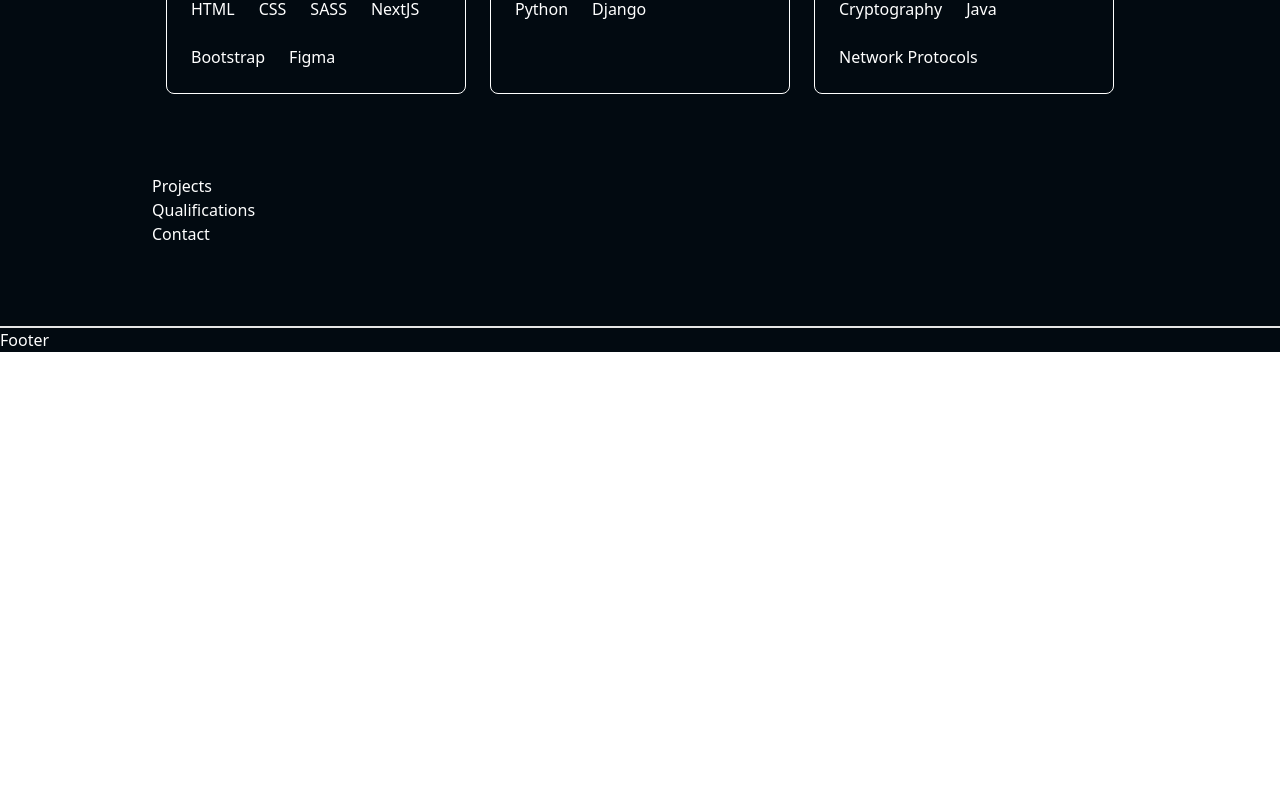
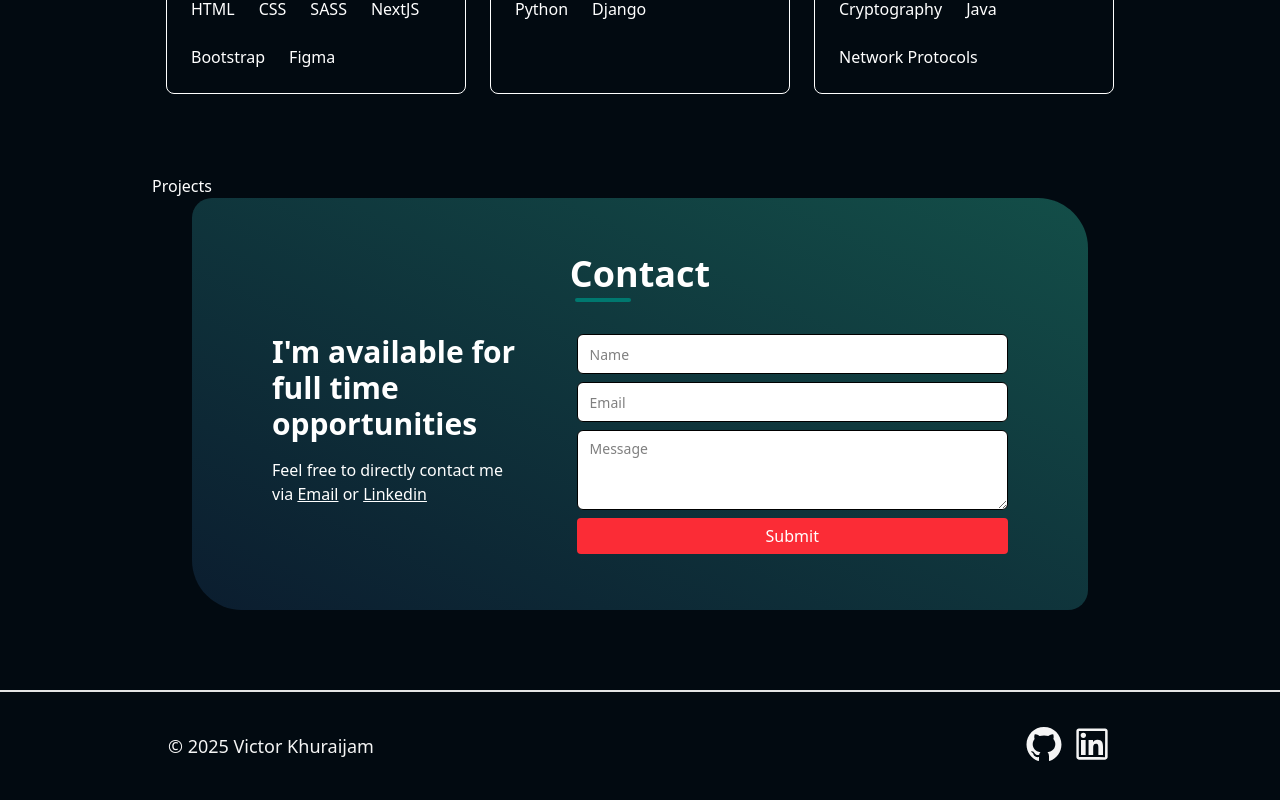
Before and after one commit to VictorKhuraijam/Website, a React (Vite) app: page / in a window 1280 px wide. Shown: the part 1570-2370 px from the top of the page. Before the commit the page ends 1922 px from the top, so only its background shows below. Built offline with nearby package versions, Linux system fonts and the light colour scheme.

Commit message:
contact.jsx done

```diff
--- a/package.json
+++ b/package.json
@@ -11,6 +11,7 @@
   },
   "dependencies": {
     "@tailwindcss/vite": "^4.1.3",
+    "axios": "^1.8.4",
     "lottie-react": "^2.4.1",
     "react": "^19.0.0",
     "react-dom": "^19.0.0",
--- a/src/components/Contact/Contact.tsx
+++ b/src/components/Contact/Contact.tsx
@@ -1,9 +1,114 @@
-import React from 'react'
+import axios from "axios";
+import { FormEvent, useState } from "react";
+import Loading from "../Loading";
+import { Link } from "react-router-dom";
+import { toast } from "react-toastify";
+
+
+const email = "khuraijamvictor@gmail.com";
 
 function Contact() {
-  return (
-    <div>Contact</div>
-  )
+	const [loading, setLoading] = useState(false);
+
+	const onSubmitForm = async (event: FormEvent<HTMLFormElement>) => {
+		event.preventDefault();
+		setLoading(true);
+		const formData = new FormData(event.target as HTMLFormElement);
+
+		formData.append("access_key", "a5940292-2ce6-4ee3-bcb6-a9ea68251fce");
+
+		try {
+			const response = await axios.post(
+				"https://api.web3forms.com/submit",
+				formData,
+				{
+					headers: {
+						"Content-Type": "multipart/form-data",
+					},
+				}
+			);
+
+			if (response.data.success) {
+				// console.log("Success", response);
+				toast.success(response.data.message);
+			} else {
+				// console.log("Error", response);
+				toast.error(response.data.message);
+			}
+		} catch (error) {
+			console.error("An error occurred", error);
+			toast.error("An error occurred, please try again later");
+		}
+		setLoading(false);
+	};
+	return (
+		<section id="contact">
+			<div
+				className="animate-fadeIn animation-delay-2 mx-auto p-6 md:px-10 py-14 max-w-4xl
+							bg-gradient-to-tr from-[#0B1D2F] to-[#134E48]
+							rounded-tl-[20px] rounded-br-[20px] rounded-tr-[50px] rounded-bl-[50px] contact-shadow"
+			>
+				<h2 className="mb-10 text-3xl font-bold md:mt-0 md:text-4xl text-center">
+					Contact
+					<hr
+						className="w-12 border-t-4 rounded border-teal-700 absolute left-[50%] -translate-x-[54px]
+									md:mt-1 md:w-14 md:-translate-x-[65px]"
+					/>
+				</h2>
+				<div className="flex flex-col items-center md:flex-row md:items-start md:px-10">
+					<div className="md:w-2/5 mb-8 text-center md:text-left md:pr-10 md:mr-4">
+						<h3 className="text-2xl md:text-3xl font-semibold mb-4">
+							I'm available for full time opportunities
+						</h3>
+						<p>
+							Feel free to directly contact me via{" "}
+							<Link
+								className="hover:text-secondary transition-colors"
+								to={`mailto:${email}`}
+							>
+								<u>Email</u>
+							</Link>{" "}
+							or{" "}
+							<Link
+								className="hover:text-secondary transition-colors"
+								to={`https://www.linkedin.com/in/victor-khuraijam-951060286/`}
+                target="_blank"
+							>
+								<u>Linkedin</u>
+							</Link>
+						</p>
+					</div>
+
+					<div className="md:w-3/5 w-full">
+						<form onSubmit={onSubmitForm} className="flex flex-col gap-2">
+							<input
+								type="hidden"
+								name="subject"
+								value="New Submission from Contact Form. Portfolio Website"
+							></input>
+							<input type="checkbox" name="botcheck" className="hidden"></input>
+
+							<input className="flex h-10 w-full bg-white text-black rounded-md border border-input px-3 py-2 text-sm  file:border-0 file:bg-transparent file:text-sm file:font-medium placeholder:text-muted-foreground focus-visible:outline-none focus-visible:ring-2 focus-visible:ring-ring focus-visible:ring-offset-2 disabled:cursor-not-allowed disabled:opacity-50" type="text" name="name" placeholder="Name" required />
+
+
+							<input className="flex h-10 w-full bg-white text-black rounded-md border border-input px-3 py-2 text-sm  file:border-0 file:bg-transparent file:text-sm file:font-medium placeholder:text-muted-foreground focus-visible:outline-none focus-visible:ring-2 focus-visible:ring-ring focus-visible:ring-offset-2 disabled:cursor-not-allowed disabled:opacity-50"  type="email" name="email" placeholder="Email" required />
+
+              <textarea
+                className="min-h-[80px] w-full bg-white text-black rounded-md border border-input px-3 py-2 text-sm  placeholder:text-muted-foreground focus-visible:outline-none focus-visible:ring-2 focus-visible:ring-ring focus-visible:ring-offset-2 disabled:cursor-not-allowed disabled:opacity-50"
+								name="message"
+								placeholder="Message"
+								required
+							></textarea>
+
+							<button  type="submit" className="bg-red-500 rounded py-1.5 cursor-pointer">
+								Submit {loading && <Loading />}
+							</button>
+						</form>
+					</div>
+				</div>
+			</div>
+		</section>
+	);
 }
 
-export default Contact
+export default Contact;
--- a/src/components/Footer/Footer.tsx
+++ b/src/components/Footer/Footer.tsx
@@ -1,9 +1,46 @@
-import React from 'react'
+import {
+	AiOutlineGithub,
+	AiOutlineLinkedin,
+} from "react-icons/ai";
 
 function Footer() {
-  return (
-    <div>Footer</div>
-  )
+	const currentYear = new Date().getFullYear();
+
+	return (
+		<div className="mx-auto max-w-3xl px-4 sm:px-6 md:max-w-5xl">
+			<div className="mx-auto  px-4 py-6 md:py-8 flex flex-col text-center gap-4 text-neutral-900 md:flex-row md:justify-between">
+				<div className="flex flex-row items-center justify-center space-x-1 text-neutral-100 text-lg">
+					© {currentYear} Victor Khuraijam
+				</div>
+
+				<div className="flex flex-row items-center justify-center space-x-2 mb-1">
+					<a
+						href="https://github.com/VictorKhuraijam"
+						rel="noreferrer"
+						target="_blank"
+					>
+						<AiOutlineGithub
+							className="hover:-translate-y-1 hover:text-neutral-400 transition cursor-pointer text-neutral-100"
+							size={40}
+						/>
+					</a>
+
+					<a
+						href="https://www.linkedin.com/in/victor-khuraijam-951060286/"
+						rel="noreferrer"
+						target="_blank"
+					>
+						<AiOutlineLinkedin
+							className="hover:-translate-y-1 hover:text-linkedin transition cursor-pointer text-neutral-100"
+							size={40}
+						/>
+					</a>
+
+
+				</div>
+			</div>
+		</div>
+	);
 }
 
-export default Footer
+export default Footer;
--- /dev/null
+++ b/src/components/Loading.tsx
@@ -0,0 +1,11 @@
+import React from "react";
+
+const Loading: React.FC = () => {
+  return (
+    <div className="absolute inset-0 flex items-center justify-center bg-black bg-opacity-40 z-50">
+      <div className="w-16 h-16 border-4 border-t-transparent border-white rounded-full animate-spin" />
+    </div>
+  );
+};
+
+export default Loading;
--- a/src/components/Qualifications.tsx
+++ /dev/null
@@ -1,9 +0,0 @@
-import React from 'react'
-
-function Qualifications() {
-  return (
-    <div>Qualifications</div>
-  )
-}
-
-export default Qualifications
--- a/src/components/index.ts
+++ b/src/components/index.ts
@@ -4,7 +4,6 @@ import Nav from './Header/Navbar'
 import About from './About'
 import Hero from './Hero'
 import Projects from './Projects'
-import Qualification from "./Qualifications";
 import Skills from "./Skills";
 
 
@@ -15,6 +14,5 @@ export {
   About,
   Hero,
   Projects,
-  Qualification,
   Skills
 }
--- a/src/pages/Home.tsx
+++ b/src/pages/Home.tsx
@@ -5,7 +5,6 @@ import {
   Nav,
   Hero,
   Projects,
-  Qualification,
   Skills
 } from "../components/index";
 
@@ -23,7 +22,6 @@ function HomePage() {
 				<About />
 				<Skills />
 				<Projects />
-				<Qualification />
 				<Contact />
 			</main>
 
```
Also changed, not shown: 1 other file (tests, documents, lock files or other folders).
